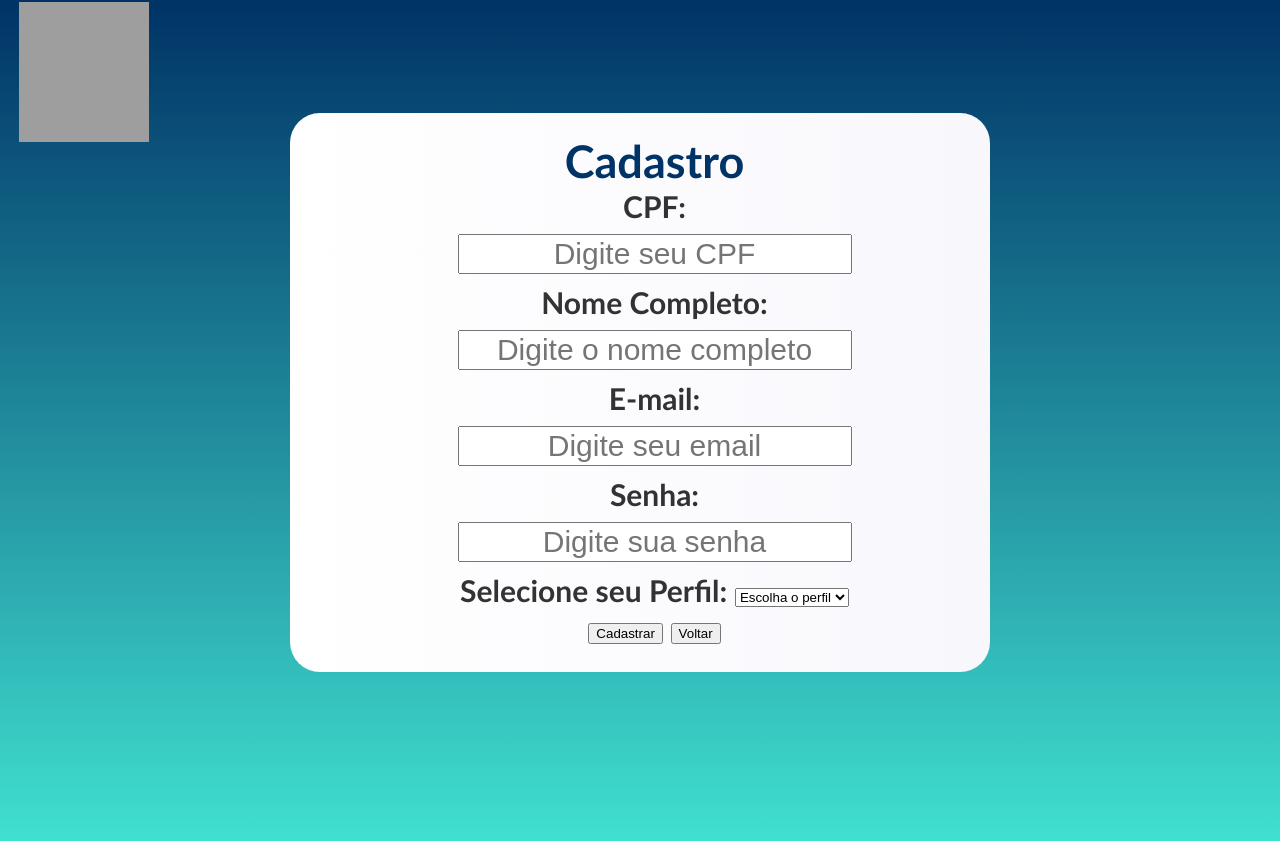
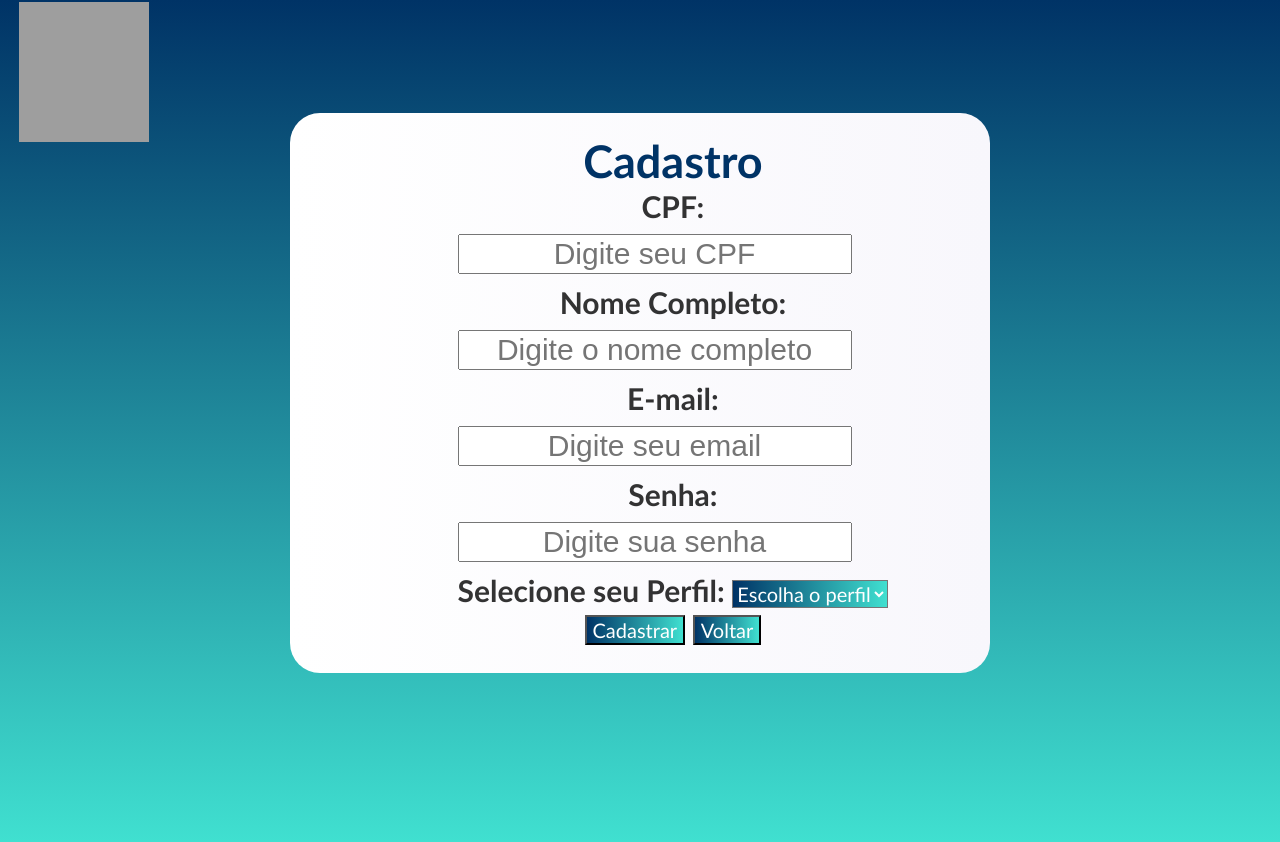
Before and after one commit to HermesonAlessandro/Banco-de-Quest-es-e-Gera-o-de-provas, a plain HTML site: page html/tela_cadastro.html in a window 1280 px wide. Drawn offline with Linux system fonts and the light colour scheme; grey boxes are pictures that could not be loaded.

Commit message:
Alterações no Html e Css
CSS
- alterações finais nos botões
- Centralização de Elementos
HTML
-Criações de IDs

```diff
--- a/css/tela_cadastro.css
+++ b/css/tela_cadastro.css
@@ -1,15 +1,5 @@
+/*---------------------------------------------------------NOMES-----------------------------------------------------------------------------*/
 
-body{
-
-    background: linear-gradient(#003366, #40E0D0);/* Cria um fundo em degradê */
-    padding: 20px; /* Cria um espaço interno de 20px dentro do elemento */
-    margin: 48.5px; /* Adiciona espaçamento externo */
-}
-#txt_cadastro{
-    font-family:'Trebuchet MS', 'Lucida Sans Unicode', 'Lucida Grande', 'Lucida Sans', Arial, sans-serif;
-    font-size: 45px; /* altera o tamnho da fonte */
-    color: #003366;  /* Altera a cor da font */
-}
 
 .box{
     background: linear-gradient(to right, white, rgb(248, 247, 252)); /* Cria um fundo degradê que vai da esquerda para a direita iniciando pela um rgb da cor azul claro quase branco
@@ -23,27 +13,17 @@
     top: -100px; /* Move o elemento 100px para cima */
 
 }
-
-img {
-    width: 130px; /* Largura */
-    height: 140.5px; /* Altura */
-    position: relative; /* Permite deslocar a imagem em relação à sua posição original */
-    top: -67px; /* altura da posição da imagem */
-    right: 50px; /* posição horizontal direita da imagem */
-}
-
 .formulario{
     color: rgb(0, 0, 0,0.8); /* Define uma cor rgb para tags nomeadas com essa classe*/
     margin: 10px  25px; /* Cria um espaçamento externo entre um elemento e os outros ao seu redor */
-
-    font-family: 'Trebuchet MS', 'Lucida Sans Unicode', 'Lucida Grande', 'Lucida Sans', Arial, sans-serif;
+    font-family: 'Trebuchet MS', 'Lucida Sans Unicode', 'Lucida Grande', 'Lucida Sans', Arial, sans-serif; /*   */
 }
 
 .box_cpf, .box_nome_completo, .box_email, .box_password {
-    position: relative;
-    bottom: 10px;
-    margin-top: 20px;
-    text-align: center;
+    position: relative; /* facilita a movimentação das labels */
+    bottom: 10px; /* posiciona as labels de cima para baixo */
+    margin-top: 20px; /* Adiciona uma margem no topo das labels*/
+    text-align: center; /* Alinha ao centro os labels */
     font-size: 30px; /* Aumenta o Tamanho das Fontes */
 
     display: flex; /* Torna a caixa um contêiner flexível */
@@ -56,11 +36,40 @@
 
 }
 
+/*---------------------------------------------------------IDs-----------------------------------------------------------------------------*/
+#txt_cadastro{
+    font-family:'Trebuchet MS', 'Lucida Sans Unicode', 'Lucida Grande', 'Lucida Sans', Arial, sans-serif;  /*Escolha de fonte Ariel*/
+    font-size: 45px; /* altera o tamnho da fonte */
+    color: #003366;  /* Altera a cor da font */
+}
+#label_perfil, #buttons{
+    color:white;
+    background: linear-gradient( to right, #003366, #40E0D0);/* Cria um fundo em degradê */
+    font-family:'Trebuchet MS', 'Lucida Sans Unicode', 'Lucida Grande', 'Lucida Sans', Arial, sans-serif ;
+    font-size: 20px;
+}
+
+
+/*---------------------------------------------------------CLASSES-----------------------------------------------------------------------------*/
+
 fieldset{         /* Altera o Quadrado onde se encontra o Formulário */
     font-size: 30px; /* Aumenta o tamanho da Font dos cabeçalhos */
     text-align: center; /* Centraliza do contéudo para o centro */
     margin: 0px; /* Altera o Quadrado onde se encontra o Formulário*/
     border: none; /* retira toda as bordas dos cabeçalhos */
-    position: relative;
-    left: 120px;
+    position: relative; /* facilita a movimentação do formulário */
+    left: 120px; /* Movimenta o Formulário da direit para a esquerda */
 }
+img {
+    width: 130px; /* Largura */
+    height: 140.5px; /* Altura */
+    position: relative; /* Permite deslocar a imagem em relação à sua posição original */
+    top: -67px; /* altura da posição da imagem */
+    right: 50px; /* posição horizontal direita da imagem */
+}
+body{
+
+    background: linear-gradient(#003366, #40E0D0);/* Cria um fundo em degradê */
+    padding: 20px; /* Cria um espaço interno de 20px dentro do elemento */
+    margin: 48.5px; /* Adiciona espaçamento externo */
+}
--- a/html/tela_cadastro.html
+++ b/html/tela_cadastro.html
@@ -19,37 +19,37 @@
                 <b id = "txt_cadastro">Cadastro</b> <!-- Título do formulário -->
                 <br>
                 <!-- Campo para cpf -->
-                <div class="inputBox">
+                <div class="inputbox">
                     <label class="lab_cpf" for="cpf"><b>CPF:</b></label>
                     <input class="box_cpf" type="text" name="cpf" id="cpf" class="inputUser" required
                     placeholder="Digite seu CPF" pattern="\d{11}" title="Digite exatamente 11 números para o CPF">
                 </div>
 
                 <!-- Campo para nome completo -->
-                <div class="inputBox">
+                <div class="inputbox">
                     <label class="lab_nome_completo" for="nome"><b> Nome Completo:</b></label> <!-- Etiqueta para o campo "nome" -->
                     <input class="box_nome_completo" type="text" name="nome" id="nome" class="inputUser" required
                     placeholder="Digite o nome completo"> <!-- Campo de texto obrigatório com placeholder -->
                 </div>
 
                 <!-- Campo para e-mail -->
-                <div class="inputBox">
+                <div class="inputbox">
                     <label class = "lab_email" for="nome"><b>E-mail:</b></label> <!-- Etiqueta para o campo "e-mail" -->
                     <input class="box_email" type="text" name="email" id="email" class="inputUser" required
                     placeholder="Digite seu email" pattern="^[^@]+@[^@]+\.[a-zA-Z]{2,}$" title="Insira um endereço de e-mail válido. Exemplo: usuario@dominio.com"> <!-- Campo de entrada de e-mail obrigatório -->
                 </div>
 
                 <!-- Campo para senha -->
-                <div class="inputBox">
+                <div class="inputbox">
                     <label for="nome"><b>Senha:</b></label> <!-- Etiqueta para o campo "senha" -->
                     <input class="box_password" type="password" name="senha" id="senha" class="inputUser" required
                     placeholder="Digite sua senha"> <!-- Campo de entrada de senha obrigatório -->
                 </div>
 
                 <!-- Seletor de perfil -->
-                <div class="inputBox">
-                    <label for="perfil"><b>Selecione seu Perfil:</b></label>
-                    <select name="perfil" id="perfil" required>
+                <div class="inputbox">
+                    <label  for="perfil"><b>Selecione seu Perfil:</b></label>
+                    <select id ="label_perfil" name="perfil" id="perfil" required>
                         <option value="" disabled selected>Escolha o perfil</option> <!-- Placeholder inicial -->
                         <option value="Aluno">Aluno</option> <!-- Valor correto para aluno -->
                         <option value="Professor">Professor</option> <!-- Valor correto para professor -->
@@ -57,8 +57,8 @@
                 </div>
 
                 <!-- Botão de cadastro -->
-                <a href="tela_login.html"><button>Cadastrar</button></a> <!-- Link para a tela de login após o cadastro -->
-                <a href="tela_inicial.html"><button>Voltar</button></a> <!-- Link para a tela de inicio caso queira voltar -->
+                <a  href="tela_login.html"><button id ="buttons" >Cadastrar</button></a> <!-- Link para a tela de login após o cadastro -->
+                <a href="tela_inicial.html"><button id = "buttons" >Voltar</button></a> <!-- Link para a tela de inicio caso queira voltar -->
             </fieldset>
         </form>
     </div>
```
